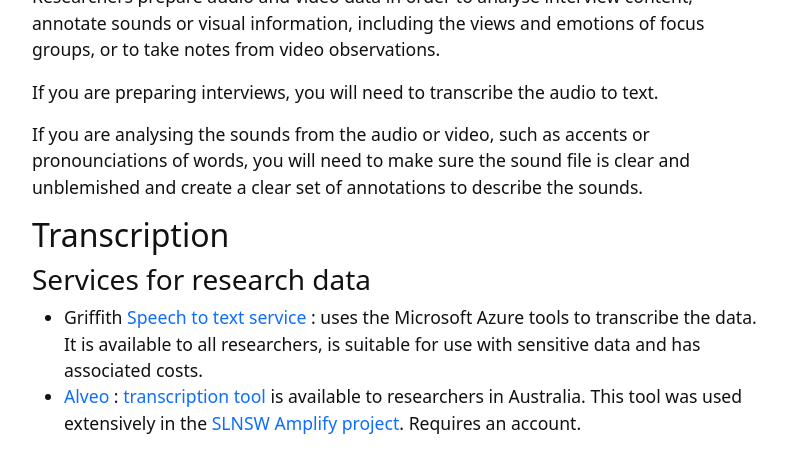
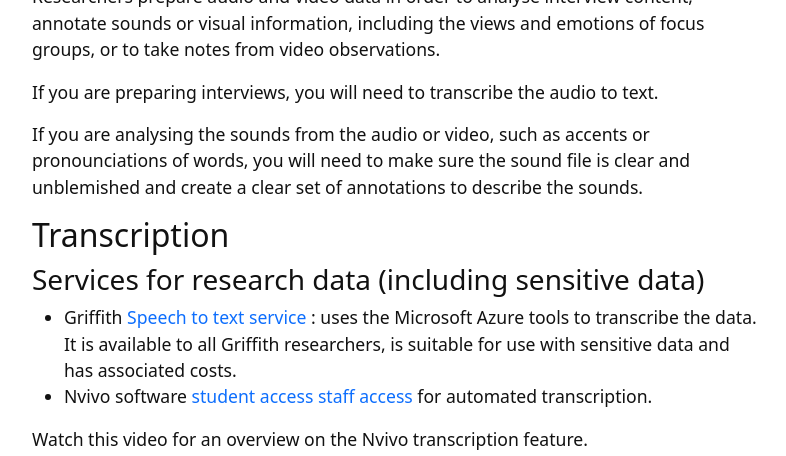
Before and after one commit to GULibrarySandbox/intro-text-mining-analysis-2022, a Jekyll site: the page built from content/6-prepare-av.md, in a window 1280 px wide and 1400 px high, scrolled down 767 px. Shown: the top 456 px of the window, without its empty margins (245-1031 px from the left). Built offline with Jekyll 4.4.1, drawn with Linux system fonts in a browser that asks for light colours; some of the changed text lies outside the part shown.

Commit message:
Update 6-prepare-av.md

```diff
--- a/content/6-prepare-av.md
+++ b/content/6-prepare-av.md
@@ -16,9 +16,19 @@ If you are analysing the sounds from the audio or video, such as accents or pron
 
 ## Transcription
 
-### Services for research data
-- Griffith [Speech to text service](https://www.griffith.edu.au/eresearch-services/speech-to-text) : uses the Microsoft Azure tools to transcribe the data. It is available to all researchers, is suitable for use with sensitive data and has associated costs.
-- [Alveo](https://www.alveo.edu.au/) : [transcription tool](https://www.alveo.edu.au/2018/04/11/alveo-transcription-tool/) is available to researchers in Australia. This tool was used extensively in the [SLNSW Amplify project](https://www.sl.nsw.gov.au/public-library-services/amplify-audio-transcription-tool). Requires an account.
+### Services for research data (including sensitive data)
+- Griffith [Speech to text service](https://www.griffith.edu.au/eresearch-services/speech-to-text) : uses the Microsoft Azure tools to transcribe the data. It is available to all Griffith researchers, is suitable for use with sensitive data and has associated costs.
+- Nvivo software [student access](https://www.griffith.edu.au/student-computing/available-software)  [staff access](https://intranet.secure.griffith.edu.au/computing/software) for automated transcription.
+
+Watch this video for an overview on the Nvivo transcription feature.
+
+{% include video-embed.html youtubeid="AES26-CdEn0" caption="Nvivo transcription demonstration video" %}
+
+- [Alveo](https://www.alveo.edu.au/) : Developed in Australia for researchers.  The software breaks up audio into segments by identifying breathing pauses and provides a structured format for manual transcription.  Griffith Education researchers have found it can reduce manual transcription time by up to 50%.
+
+Watch the video below for instructions on how to use Alveo.
+
+{% include video-embed.html youtubeid="ixQR-c4R0Ss" caption="Alveo transcription demonstration video" %}
 
 ### Services for public data
 - [YouTube](https://support.google.com/youtube/topic/9257536?hl=en&ref_topic=9257610) or [Vimeo](https://vimeo.com/blog/post/how-to-transcribe-a-video/) :  Both applications can generate text transcriptions of the audio and provide means and tools for corrections.
```
